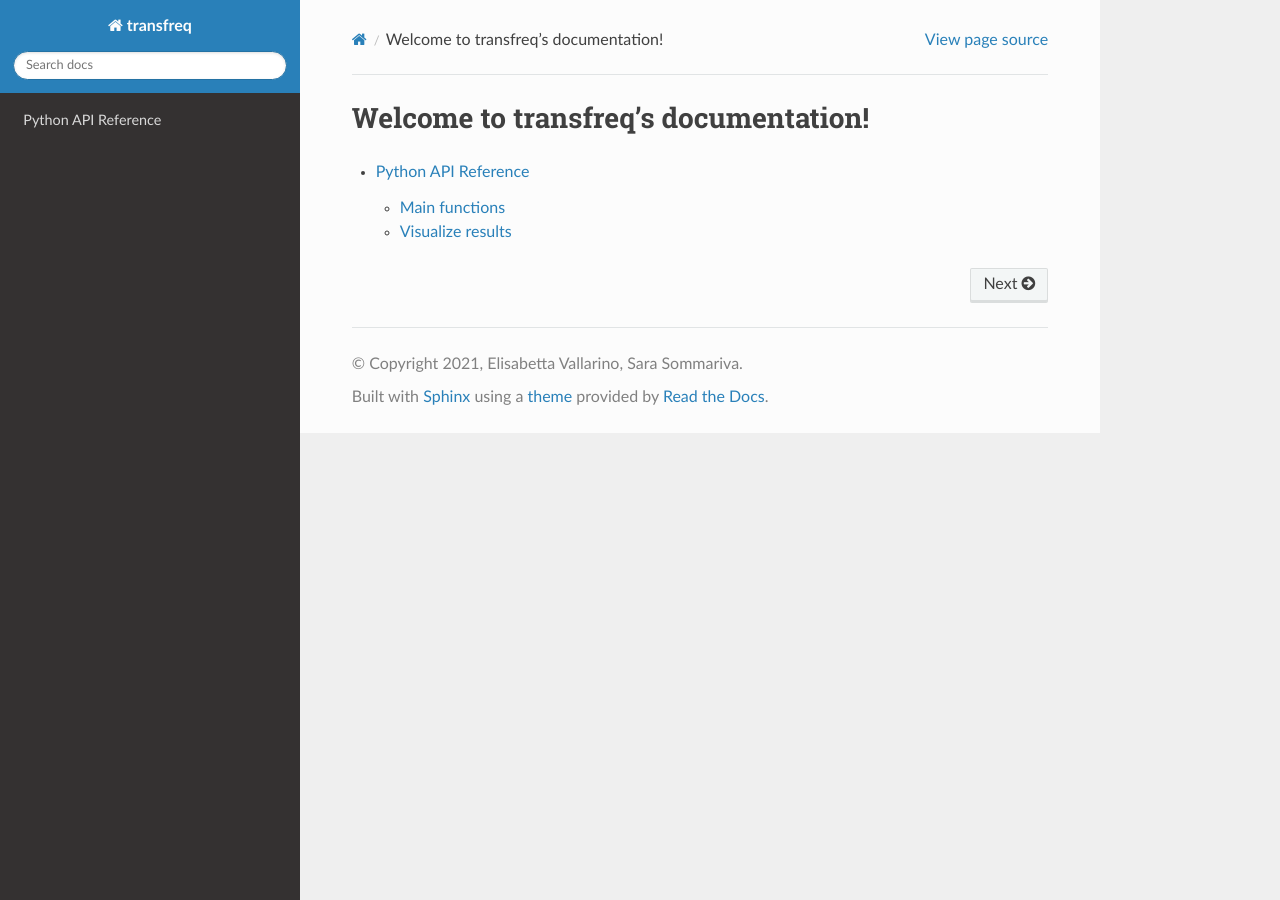
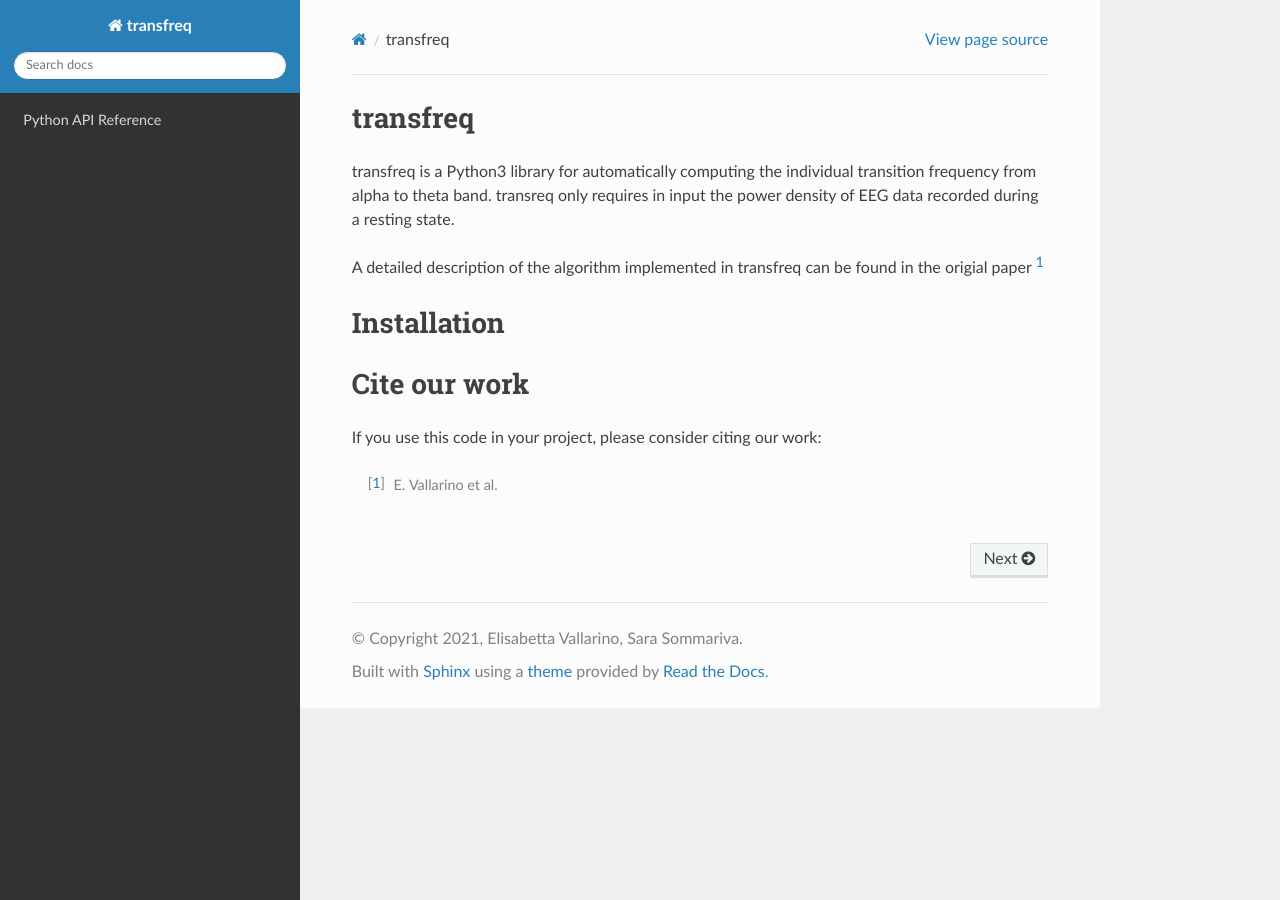
Before and after one commit to elisabettavallarino/transfreq, a Sphinx documentation site: the page built from docs/index.rst, in a window 1280 px wide. Built offline with Sphinx 7.4.7 and the Read the Docs theme 2.0.0, drawn with Linux system fonts in a browser that asks for light colours; pages that are not in the unit, such as notebooks, are missing from menus.

Commit message:
Modified initial page documentation

```diff
--- a/docs/index.rst
+++ b/docs/index.rst
@@ -3,9 +3,28 @@
    You can adapt this file completely to your liking, but it should at least
    contain the root `toctree` directive.
 
-Welcome to transfreq's documentation!
-=====================================
+transfreq
+=========
+
+transfreq is a Python3 library for automatically computing the individual
+transition frequency from alpha to theta band. transreq only requires in
+input the power density of EEG data recorded during a resting state.
+
+A detailed description of the algorithm implemented in transfreq can be found
+in the origial paper [1]_
+
+Installation
+============
+
+Cite our work
+=============
+
+If you use this code in your project, please consider citing our work:
+
+.. [1] E. Vallarino et al.
 
 .. toctree::
-	api
-	auto_examples/index
+    :hidden:
+
+    api
+    auto_examples/index
```
